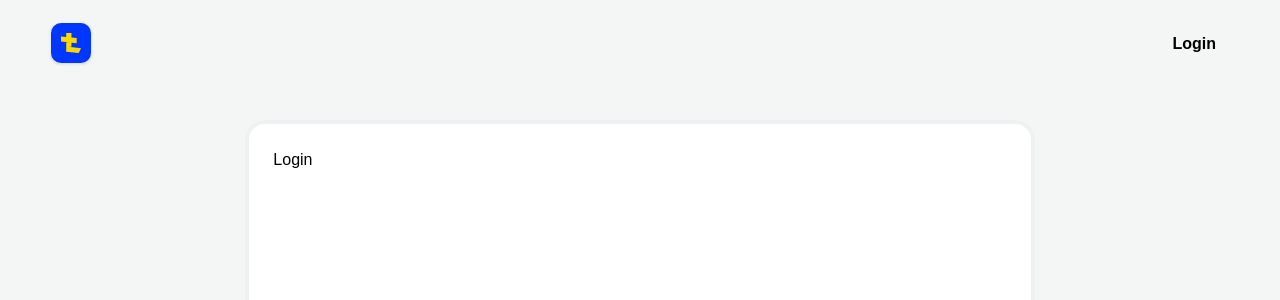
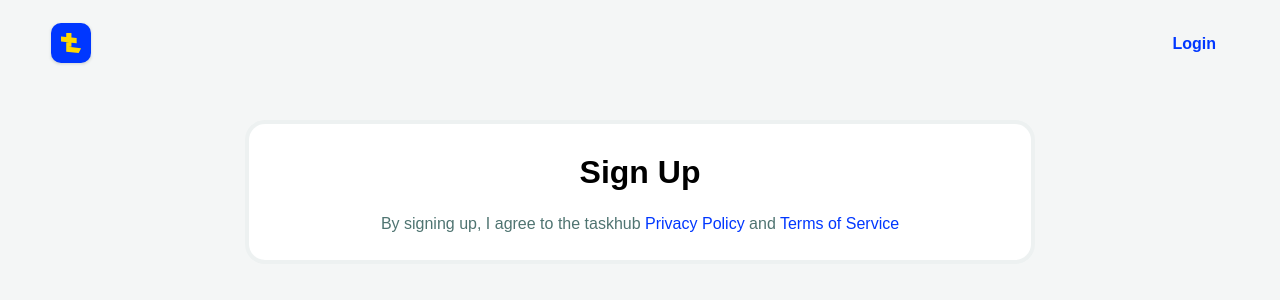
Before and after one commit to keshavkatwe/taskhub, a Next.js app: page /login in a window 1280 px wide. Shown: the top 300 px of the page. Built offline with nearby package versions, Linux system fonts and the light colour scheme.

Commit message:
addee blue

```diff
--- a/src/app/(auth)/login/page.tsx
+++ b/src/app/(auth)/login/page.tsx
@@ -3,7 +3,15 @@ import { OnboardingContainer } from "@/components";
 const LoginPage = () => {
   return (
     <OnboardingContainer>
-      <div className={"h-72"}>Login</div>
+      <div>
+        <div className={"flex flex-col gap-4"}>
+          <h4 className={"text-display3 font-semibold text-center"}>Sign Up</h4>
+          <p className={"text-body-large text-gray-500 text-center"}>
+            By signing up, I agree to the taskhub <a>Privacy Policy</a> and{" "}
+            <a>Terms of Service</a>
+          </p>
+        </div>
+      </div>
     </OnboardingContainer>
   );
 };
--- a/src/app/globals.css
+++ b/src/app/globals.css
@@ -24,6 +24,7 @@
   --gray-700: #2F4644;
   --gray-800: #202E2D;
   --gray-900: #101717;
+  --blue-500: #0037FF;
 }
 
 @media (prefers-color-scheme: dark) {
@@ -49,6 +50,7 @@
     --gray-700: #2F4644;
     --gray-800: #202E2D;
     --gray-900: #101717;
+    --blue-500: #0037FF;
   }
 }
 
@@ -58,6 +60,10 @@ body {
   font-family: Arial, Helvetica, sans-serif;
 }
 
+a{
+  color: var(--blue-500);
+}
+
 @layer utilities {
   .text-balance {
     text-wrap: balance;
--- a/tailwind.config.ts
+++ b/tailwind.config.ts
@@ -48,6 +48,7 @@ const config: Config = {
       "gray-700": "var(--gray-700)",
       "gray-800": "var(--gray-800)",
       "gray-900": "var(--gray-900)",
+      "blue-500": "var(--blue-500)",
     },
     borderRadius: {
       "br-20": "20px",
```
